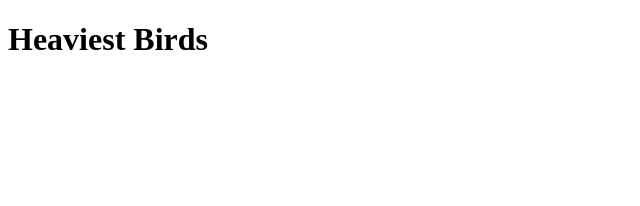
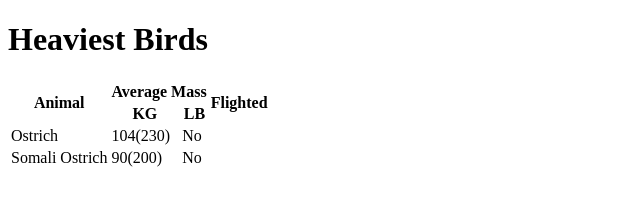
Before and after one commit to allisonchuu/my-repo, a plain HTML site: page webdevbc21/birds.html in a window 1280 px wide. Shown: the whole page, without its empty margins (0-640 px from the left). Drawn offline with Linux system fonts and the light colour scheme.

Commit message:
Updated new files

```diff
--- a/webdevbc21/birds.html
+++ b/webdevbc21/birds.html
@@ -10,6 +10,28 @@
 
 <body>
     <h1>Heaviest Birds</h1>
+    <table>
+        <tr>
+            <th rowspan="2">Animal</th>
+            <th colspan="2">Average Mass</th>
+            <th rowspan="2">Flighted</th>
+        </tr>
+        <tr>
+            <th>KG</th>
+            <th>LB</th>
+        </tr>
+        <tr>
+            <td>Ostrich</td>
+            <td>104(230)</td>
+            <td>No</td>
+        </tr>
+        <tr>
+            <td>Somali Ostrich</td>
+            <td>90(200)</td>
+            <td>No</td>
+        </tr>
+
+    </table>
 </body>
 
 </html>
```
Also changed, not shown: webdevbc21/chickens.html (+3 -0 lines), webdevbc21/forms.html (added, +38 -0 lines), 2 other files.
